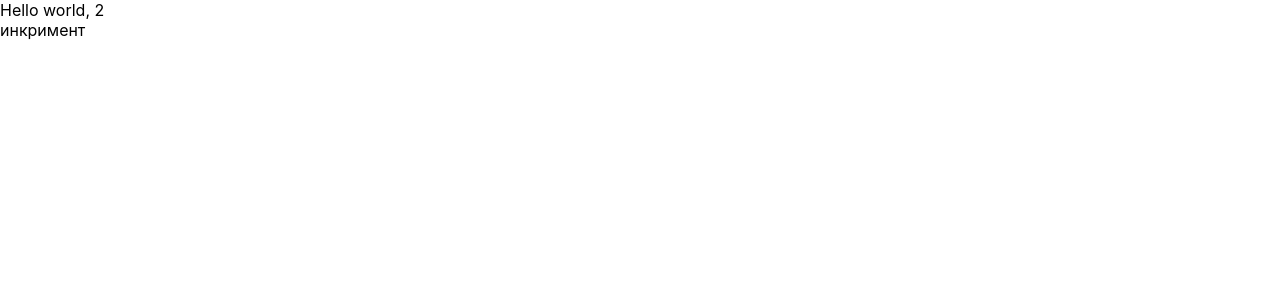
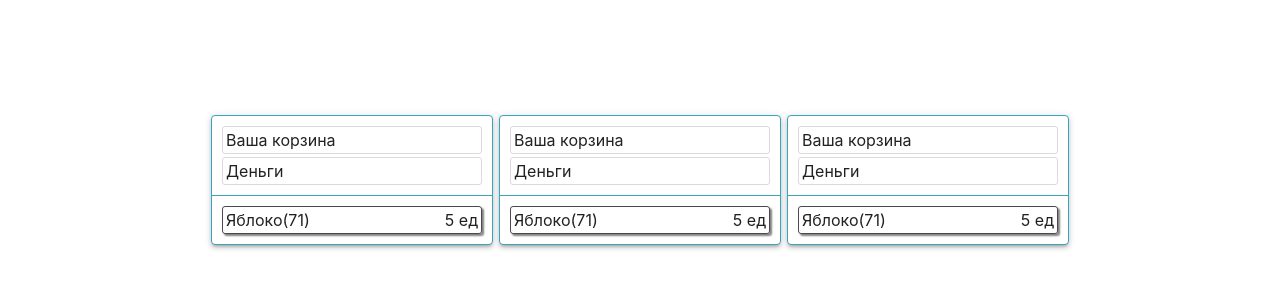
Before and after one commit to QusstW/sber_impulse, a React (Create React App) app: page / in a window 1280 px wide. Shown: the top 300 px of the page. Built offline with nearby package versions, Linux system fonts and the light colour scheme.

Commit message:
add styles to components | add mui

```diff
--- a/package.json
+++ b/package.json
@@ -3,6 +3,9 @@
   "version": "0.1.0",
   "private": true,
   "dependencies": {
+    "@emotion/react": "^11.10.4",
+    "@emotion/styled": "^11.10.4",
+    "@mui/material": "^5.10.3",
     "@reduxjs/toolkit": "^1.8.5",
     "@testing-library/jest-dom": "^5.16.5",
     "@testing-library/react": "^13.3.0",
--- /dev/null
+++ b/src/app/app.module.css
@@ -0,0 +1,13 @@
+.container {
+    max-width: 1170px;
+    margin-left: auto;
+    margin-right: auto;
+    padding-left: 16px;
+    padding-right: 16px;
+    margin-top: 7rem;
+}
+
+.container .paper {
+    margin: 3px;
+    border: 1px solid rgb(56, 164, 190);
+}
--- a/src/app/index.tsx
+++ b/src/app/index.tsx
@@ -1,23 +1,42 @@
 import React from "react";
-import { useAppSelector, useAppDispatch } from "../hooks/hooks";
-import { setTest } from "../redux/exchange/reducers";
+// import { useAppSelector, useAppDispatch } from "../hooks/hooks";
+// import { setTest } from "../redux/exchange/reducers";
+
+import Box from "@mui/material/Box";
+import Paper from "@mui/material/Paper";
+
+import css from "./app.module.css";
+import ExchangeColumn from "../components/ExchangeColumn/ExchangeColumn";
 
 const App = () => {
-  const { test } = useAppSelector((state) => state.exchange);
+  // const { test } = useAppSelector((state) => state.exchange);
 
-  const dispatch = useAppDispatch();
+  // const dispatch = useAppDispatch();
 
-
-  const testClick = () => {
-    dispatch(setTest(test + 1))
-  }
+  // const testClick = () => {
+  //   dispatch(setTest(test + 1));
+  // };
 
 
   return (
-    <>
-      <div>Hello world, {test}</div>
-      <div onClick={testClick} >инкримент</div>
-    </>
+    <div className={css.container}>
+      <Box
+        sx={{
+          display: "flex",
+          flexWrap: "wrap",
+          "& > :not(style)": {
+            m: 1,
+            width: 280,
+            height: 128,
+          },
+          justifyContent: "center",
+        }}
+      >
+        <Paper elevation={3} className={css.paper} children={<ExchangeColumn />} />
+        <Paper elevation={3} className={css.paper} children={<ExchangeColumn />}/>
+        <Paper elevation={3} className={css.paper} children={<ExchangeColumn />}/>
+      </Box>
+    </div>
   );
 };
 
--- /dev/null
+++ b/src/components/ExchangeColumn/ExchangeColumn.tsx
@@ -0,0 +1,14 @@
+import React from 'react'
+import ExchangeContent from './ExchangeContent/ExchangeContent';
+import ExchangeHeader from './ExchangeHeader/ExchangeHeader';
+
+const ExchangeColumn = () => {
+    return (
+        <>
+            <ExchangeHeader />
+            <ExchangeContent />
+        </>
+    )
+}
+
+export default ExchangeColumn;
--- /dev/null
+++ b/src/components/ExchangeColumn/ExchangeContent/ExchangeContent.tsx
@@ -0,0 +1,17 @@
+import React from 'react';
+
+import css from './content.module.css';
+
+const ExchangeContent = () => {
+    return(
+        <div className={css.content}>
+            <div className={css.contentItem}>
+            <div>Яблоко(71)</div>
+            <div>5 ед</div>
+            </div>
+
+        </div>
+    )
+};
+
+export default ExchangeContent;
--- /dev/null
+++ b/src/components/ExchangeColumn/ExchangeContent/content.module.css
@@ -0,0 +1,14 @@
+.content{
+
+    padding: 0.625rem;
+
+}
+
+.content .contentItem {
+    justify-content: space-between;
+    display: flex;
+    border: 1.5px solid rgb(73, 73, 73);
+    padding: 0.1875rem;
+    border-radius: 3px;
+    box-shadow: 2px 2px 2px grey;
+}
--- /dev/null
+++ b/src/components/ExchangeColumn/ExchangeHeader/ExchangeHeader.tsx
@@ -0,0 +1,14 @@
+import React from "react";
+import css from './header.module.css'
+
+
+const ExchangeHeader = () => {
+  return (
+    <div className={css.header}>
+      <div className={css.extraHeader}>Ваша корзина</div>
+      <div className={css.extraHeader} style={{ marginTop: '3px' }}>Деньги</div>
+    </div>
+  );
+};
+
+export default ExchangeHeader;
--- /dev/null
+++ b/src/components/ExchangeColumn/ExchangeHeader/header.module.css
@@ -0,0 +1,11 @@
+.header {
+    padding: 0.625rem;
+    border-bottom: 0.5px solid rgb(56, 164, 190);
+}
+
+.header .extraHeader {
+    border: 0.5px solid rgb(218, 218, 218);
+    padding: 0.1875rem;
+    border-radius: 3px;
+
+}
```
Also changed, not shown: 1 other file (tests, documents, lock files or other folders).
